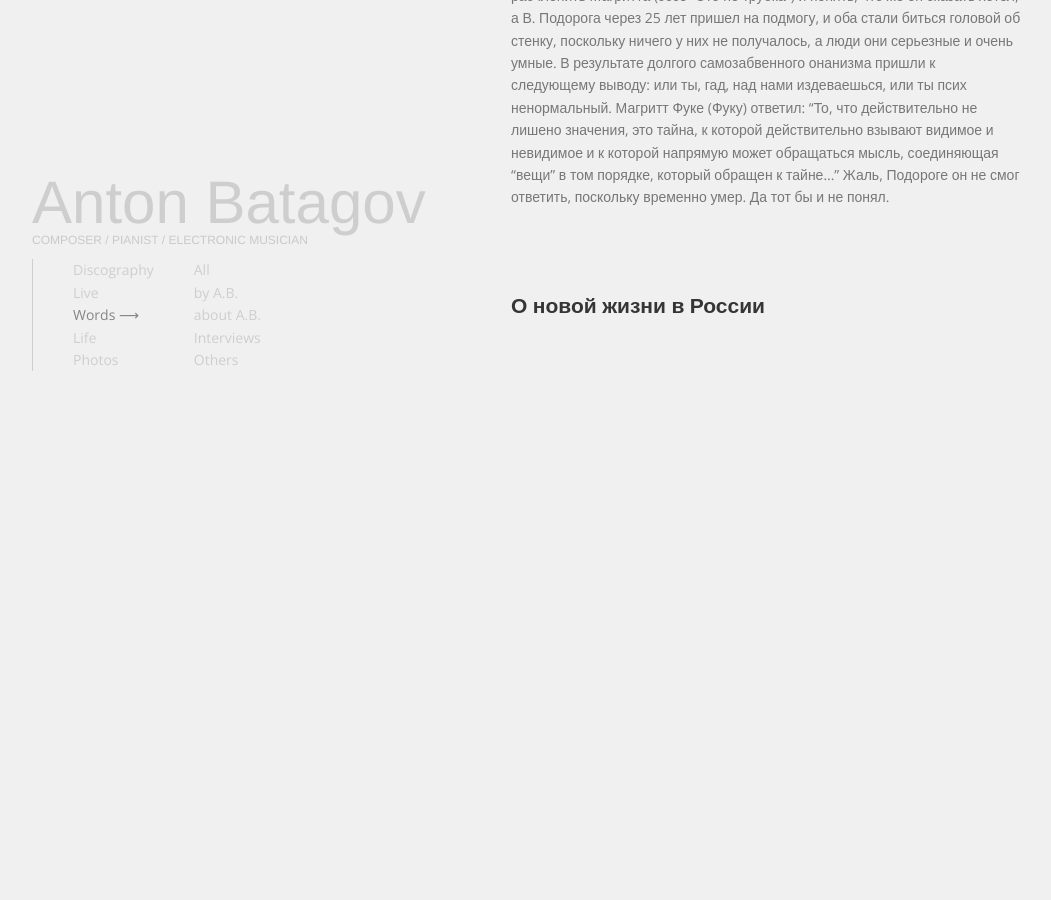
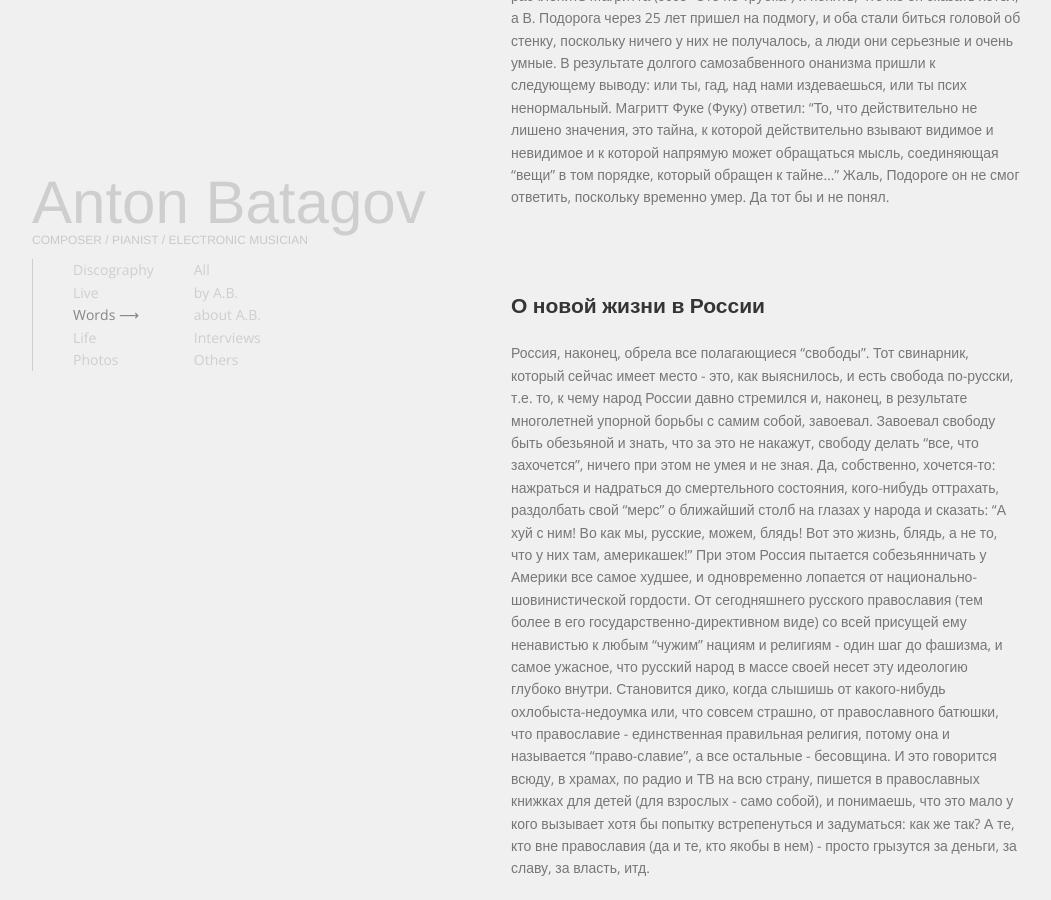
Before and after one commit to Integral/batagov, a Jekyll site: the page built from _posts/words/2000-02-03-error2000.md, in a window 1280 px wide and 900 px high, scrolled down 2984 px. Shown: the whole window, without its empty margins (119-1170 px from the left). Built offline with Jekyll 4.4.1, drawn with Linux system fonts in a browser that asks for light colours; nearby versions of some CDN libraries; before the commit the page ends 3311 px from its top, so only the background shows below that.

Commit message:
Updated 2000-02-03-error2000.md

```diff
--- a/_posts/words/2000-02-03-error2000.md
+++ b/_posts/words/2000-02-03-error2000.md
@@ -40,3 +40,6 @@ _(досужие заметки, стихийно возникшие в янва
 Так вот, начинали мы с Кейджа. Когда появляются люди вроде Кейджа или Магритта, то, если даже их и принимают, то подходят к ним со всей мощью логики и материализма, а уж если логика и "здравый смысл" оказываются бессильными, то, значит, данный условный Кейдж - просто ненормальный. Спасибо хоть не распинают. Хотя... Например, М. Фуко попробовал расчленить Магритта (эссе "Это не трубка") и понять, что же он сказать хотел, а В. Подорога через 25 лет пришел на подмогу, и оба стали биться головой об стенку, поскольку ничего у них не получалось, а люди они серьезные и очень умные. В результате долгого самозабвенного онанизма пришли к следующему выводу: или ты, гад, над нами издеваешься, или ты псих ненормальный. Магритт Фуке (Фуку) ответил: "То, что действительно не лишено значения, это тайна, к которой действительно взывают видимое и невидимое и к которой напрямую может обращаться мысль, соединяющая "вещи" в том порядке, который обращен к тайне..." Жаль, Подороге он не смог ответить, поскольку временно умер. Да тот бы и не понял.
 
 ## О новой жизни в России
+
+Россия, наконец, обрела все полагающиеся "свободы". Тот свинарник, который сейчас имеет место - это, как выяснилось, и есть свобода по-русски, т.е. то, к чему народ России давно стремился и, наконец, в результате многолетней упорной борьбы с самим собой, завоевал. Завоевал свободу быть обезьяной и знать, что за это не накажут, свободу делать "все, что захочется", ничего при этом не умея и не зная. Да, собственно, хочется-то: нажраться и надраться до смертельного состояния, кого-нибудь оттрахать, раздолбать свой "мерс" о ближайший столб на глазах у народа и сказать: "А хуй с ним! Во как мы, русские, можем, блядь! Вот это жизнь, блядь, а не то, что у них там, америкашек!"
+При этом Россия пытается собезьянничать у Америки все самое худшее, и одновременно лопается от национально-шовинистической гордости. От сегодняшнего русского православия (тем более в его государственно-директивном виде) со всей присущей ему ненавистью к любым "чужим" нациям и религиям - один шаг до фашизма, и самое ужасное, что русский народ в массе своей несет эту идеологию глубоко внутри. Становится дико, когда слышишь от какого-нибудь охлобыста-недоумка или, что совсем страшно, от православного батюшки, что православие - единственная правильная религия, потому она и называется "право-славие", а все остальные - бесовщина. И это говорится всюду, в храмах, по радио и ТВ на всю страну, пишется в православных книжках для детей (для взрослых - само собой), и понимаешь, что это мало у кого вызывает хотя бы попытку встрепенуться и задуматься: как же так? А те, кто вне православия (да и те, кто якобы в нем) - просто грызутся за деньги, за славу, за власть, итд.
```
